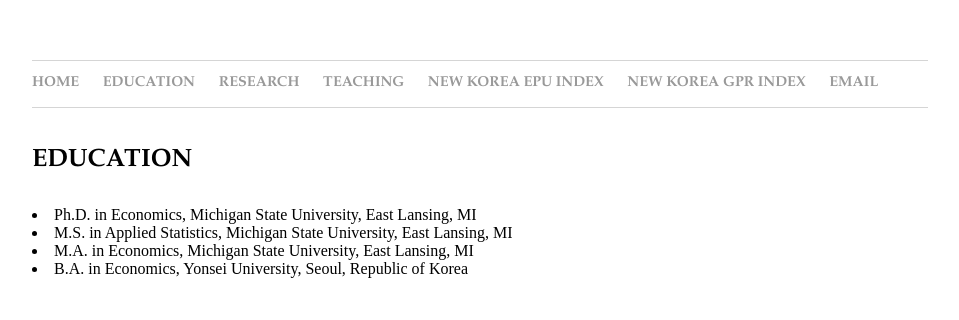
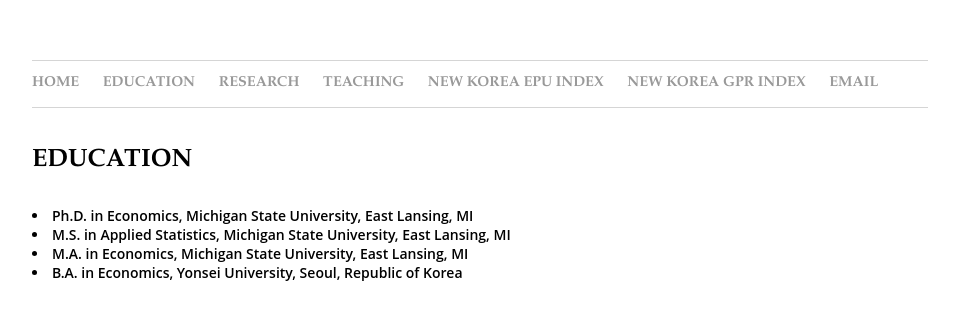
Before and after one commit to dooyeoncho/dooyeoncho.github.io, a Jekyll site: the page built from pages/education.html, in a window 1280 px wide. Shown: the top 320 px of the page, without its empty margins (160-1119 px from the left). Built offline with Jekyll 4.4.1, drawn with Linux system fonts in a browser that asks for light colours.

Commit message:
Update education.html

```diff
--- a/pages/education.html
+++ b/pages/education.html
@@ -6,12 +6,31 @@
 			<!-- link to main stylesheet -->
 			<link rel="stylesheet" type="text/css" href="/css/main.css">
 &nbsp;
+
 <div>
 <h1 class="headerstyle">Education</h1>
 </div>
+
+<style>
+span {
+	display:inline-block;
+	width:98%;
+	text-align:justify;
+	vertical-align:middle;
+}
+span.highlight-title {
+  font-size: 14px;
+  font-weight: 600;
+  font-family: 'Open Sans', sans-serif;
+  text-align:justify;
+  display: inline !important;  /* force override */
+  width: auto !important;
+}
+</style>
+
 <div>
-		<li>Ph.D. in Economics, Michigan State University, East Lansing, MI</li>
-		<li>M.S. in Applied Statistics, Michigan State University, East Lansing, MI</li>
-		<li>M.A. in Economics, Michigan State University, East Lansing, MI</li>
-		<li>B.A. in Economics, Yonsei University, Seoul, Republic of Korea</li>&nbsp;
+		<span class="highlight-title"><li>Ph.D. in Economics, Michigan State University, East Lansing, MI</li>
+		<span class="highlight-title"><li>M.S. in Applied Statistics, Michigan State University, East Lansing, MI</li>
+		<span class="highlight-title"><li>M.A. in Economics, Michigan State University, East Lansing, MI</li>
+		<span class="highlight-title"><li>B.A. in Economics, Yonsei University, Seoul, Republic of Korea</li>&nbsp;
 	        </div>
```
